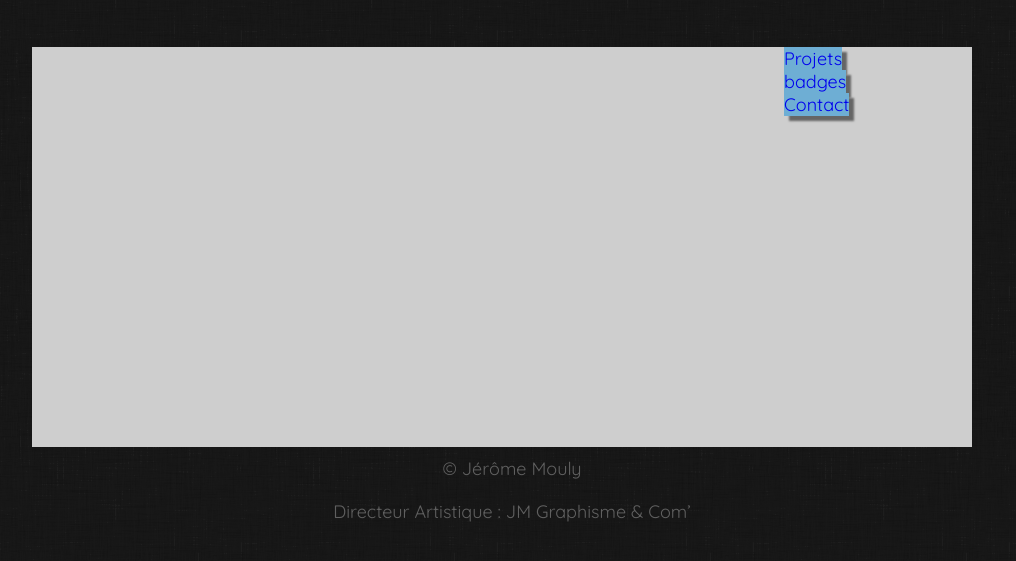
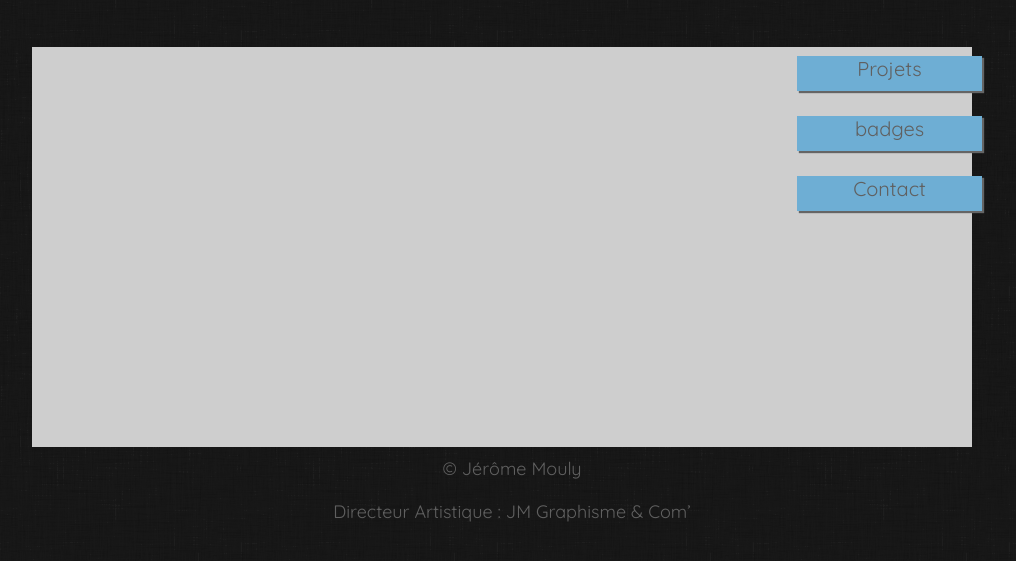
Before and after one commit to JeromeMouly/ProfilePage, a website: page index.html in a window 1280 px wide. Shown: the part 331-892 px from the top of the page, without its empty margins (146-1162 px from the left). Drawn offline with Linux system fonts and the light colour scheme.

Commit message:
Nlles Modification

```diff
--- a/css/style.css
+++ b/css/style.css
@@ -78,48 +78,48 @@ p {
 	font-size: 18px;
 }
 
-.menu {
+div.menu {
 	float:right;
+	width: 250px;
+	height: 400px;
 	/*font-family: 'Open Sans';*/
 }
 
-section .menu {
-	width: 20%;
-	margin-top: 0px;
+nav.navbar {
+	width: 250px;
+	height: 400px;
+	margin-top: -16px;
+}
+
+ul {
+	width: 185px;
+	height: 400px;
+	margin-top: 16px;
+	padding-left: 75px;
+	vertical-align: middle;
 }
 
 li {
+	list-style: none;
+}
+
+li.bouton {
 	text-decoration: none;
-	list-style: none;
+	background-color: #6eaed4;
+	width: 185px;
+	height: 35px;
+	margin-top: 25px;
+	text-align: center;
+	box-shadow: 2px 2px 1px 0px #656565;
 }
 
 a {
 	background-color: #6eaed4;
-	padding: 0;
-	margin: 10px 0;
-	border: 0;
-	width: 200px;
-	height: 45px;
+	margin-top: 25px;
+	text-decoration: none;
 	font-family: 'Quicksand';
-	font-size: 18px;
-	text-decoration: none;
-	color: #cececce;
-	-moz-box-shadow: 5px 5px 2px 0px #656565;
-	-webkit-box-shadow: 5px 5px 2px 0px #656565;
-	-o-box-shadow: 5px 5px 2px 0px #656565;
-	box-shadow: 5px 5px 2px 0px #656565;
-}
-
-ul {
-	width: 20px;
-	height: 45px;
-}
-
-ul {
-	margin: 0;
-	padding: 0;
-	width: 100%;
-	color: #cececce;
+	color: #606060;
+	font-size: 20px;
 }
 
 footer {
@@ -142,3 +142,37 @@ p.endpage {
 p.texte {
 	display: none;
 }
+
+/*
+li.bouton {
+	width: 200px;
+	height: 25px;
+	background-color: #6eaed4;
+	text-decoration: none;
+	list-style: none;
+}
+
+li a {
+	width: 200px;
+	height: 45px;
+	background-color: #6eaed4;
+	padding: 0;
+	margin: 10px 0;
+	border: 0;
+	width: 200px;
+	height: 45px;
+	font-family: 'Quicksand';
+	font-size: 18px;
+	text-decoration: none;
+	color: #cececce;
+	box-shadow: 5px 5px 1px 0px #656565;
+}
+
+ul {
+	margin: 0;
+	width: 20px;
+	height: 45px;
+	padding: 0;
+	width: 100%;
+	color: #cececce;
+}*/
--- a/index.html
+++ b/index.html
@@ -5,6 +5,8 @@
 
   <meta charset="utf-8">
   <title>Titre de la page</title>
+  <script src="node_modules/zepto/zepto.min.js"></script>
+  <script src="js/app.js"></script>
   <link rel="stylesheet" href="css/style.css">
   <link href='https://fonts.googleapis.com/css?family=Lobster' rel='stylesheet' type='text/css'>
   <link href='https://fonts.googleapis.com/css?family=Open+Sans' rel='stylesheet' type='text/css'>
@@ -72,7 +74,4 @@
 
 </body>
 
-<script src="node_modules/zepto/zepto.min.js"></script>
-<script src="js/app.js"></script>
-
 </html>
```
